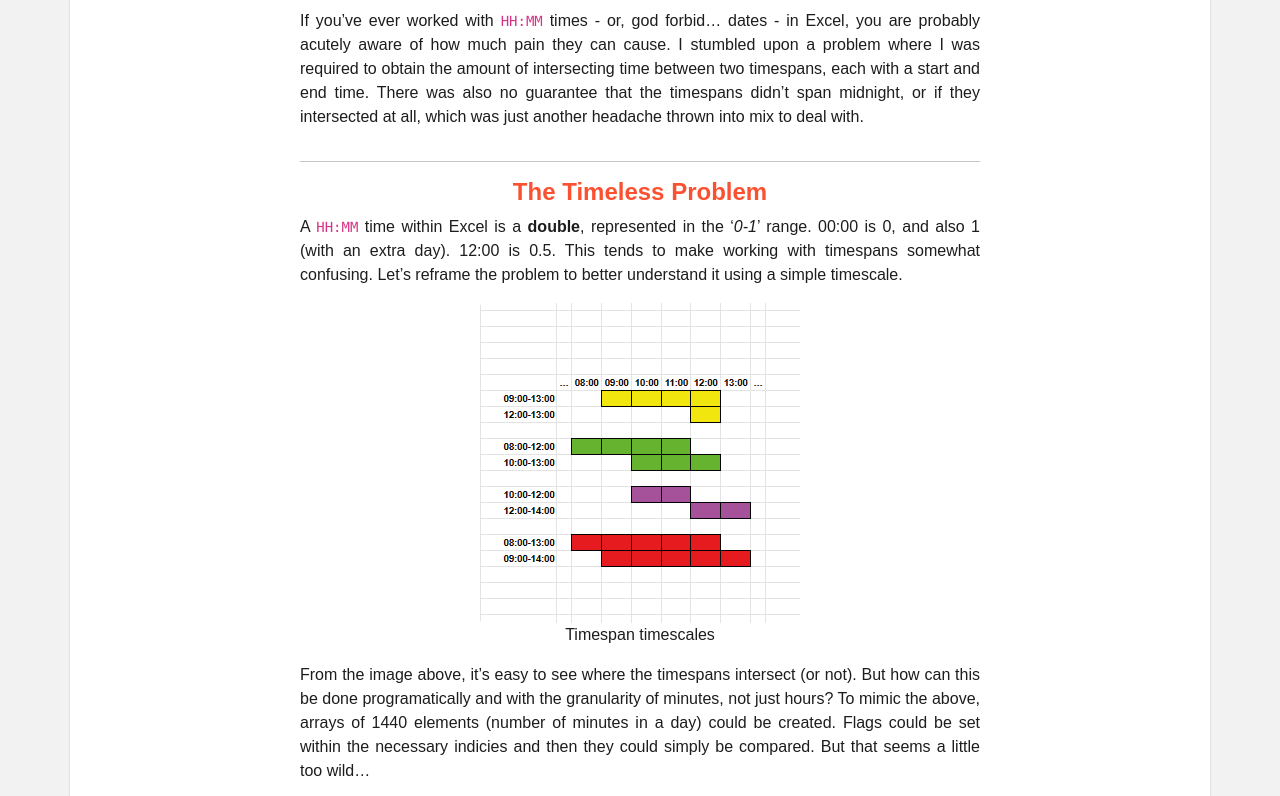
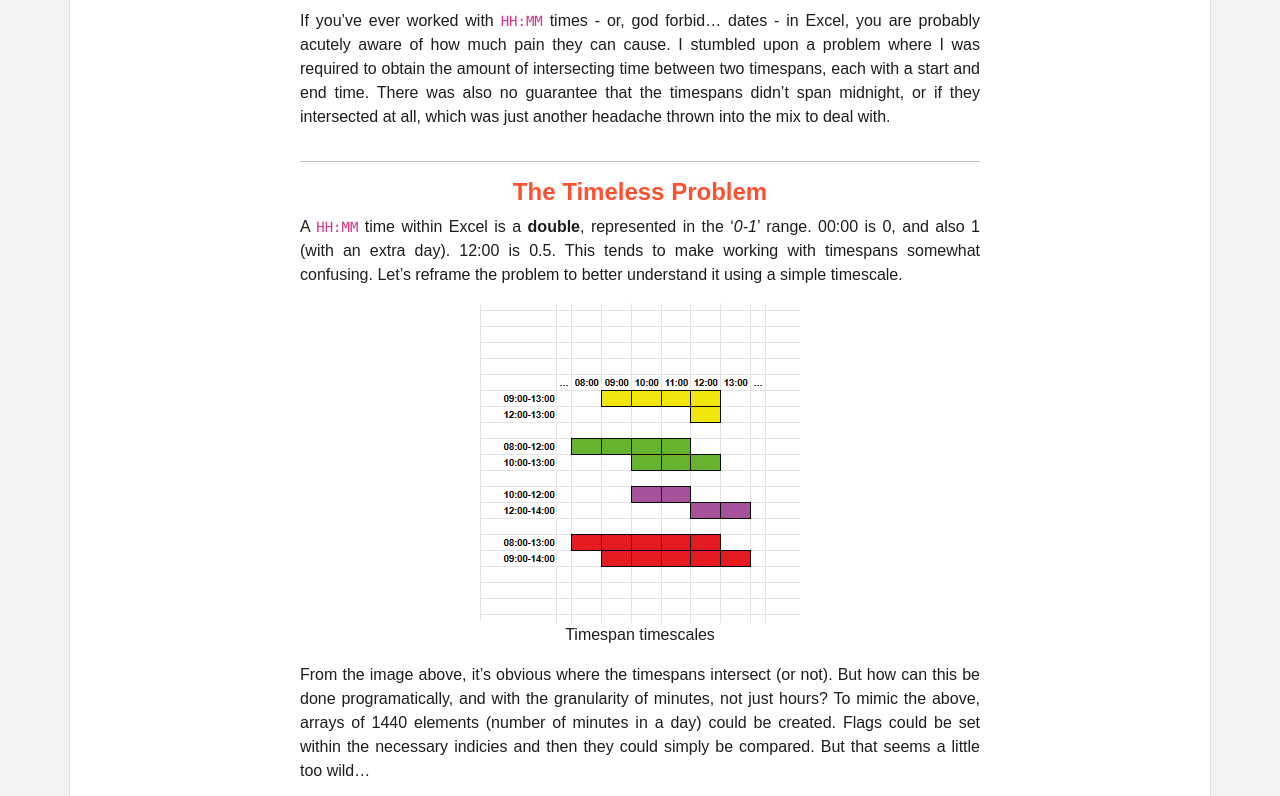
Before and after one commit to onemandan/onemandan.github.io, a Jekyll site: the page built from _posts/2023-02-16-intersecting-timespans.md, in a window 1280 px wide and 1400 px high, scrolled down 719 px. Shown: the part 248-1044 px from the top of the window. Built offline with Jekyll 4.4.1, drawn with Linux system fonts in a browser that asks for light colours; some web fonts are replaced.

Commit message:
Updated post: Excel Intersecting Timespans
Minor grammar changes

```diff
--- a/_posts/2023-02-16-intersecting-timespans.md
+++ b/_posts/2023-02-16-intersecting-timespans.md
@@ -8,7 +8,7 @@
     - VBA
 ---
 
-If you've ever worked with <code>HH:MM</code> times - or, god forbid... dates - in Excel, you are probably acutely aware of how much pain they can cause.  I stumbled upon a problem where I was required to obtain the amount of intersecting time between two timespans, each with a start and end time.  There was also no guarantee that the timespans didn't span midnight, or if they intersected at all, which was just another headache thrown into mix to deal with.
+If you've ever worked with <code>HH:MM</code> times - or, god forbid... dates - in Excel, you are probably acutely aware of how much pain they can cause.  I stumbled upon a problem where I was required to obtain the amount of intersecting time between two timespans, each with a start and end time.  There was also no guarantee that the timespans didn't span midnight, or if they intersected at all, which was just another headache thrown into the mix to deal with.
 
 <hr/>
 
@@ -22,7 +22,7 @@
     <figcaption>Timespan timescales</figcaption>
 </figure>
 
-From the image above, it's easy to see where the timespans intersect (or not).  But how can this be done programatically and with the granularity of minutes, not just hours?  To mimic the above, arrays of 1440 elements (number of minutes in a day) could be created. Flags could be set within the necessary indicies and then they could simply be compared.  But that seems a little too wild...
+From the image above, it's obvious where the timespans intersect (or not).  But how can this be done programatically, and with the granularity of minutes, not just hours?  To mimic the above, arrays of 1440 elements (number of minutes in a day) could be created. Flags could be set within the necessary indicies and then they could simply be compared.  But that seems a little too wild...
 
 <hr/>
 
```
